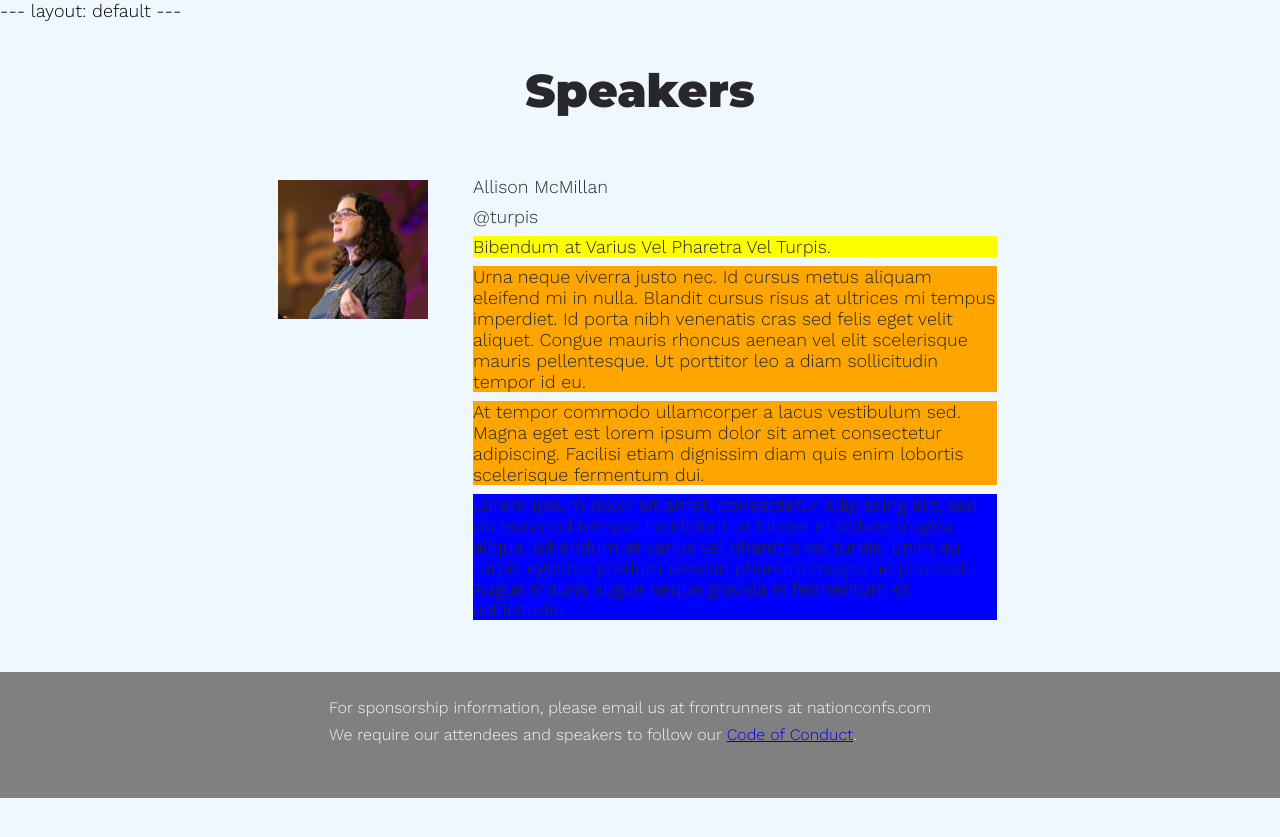
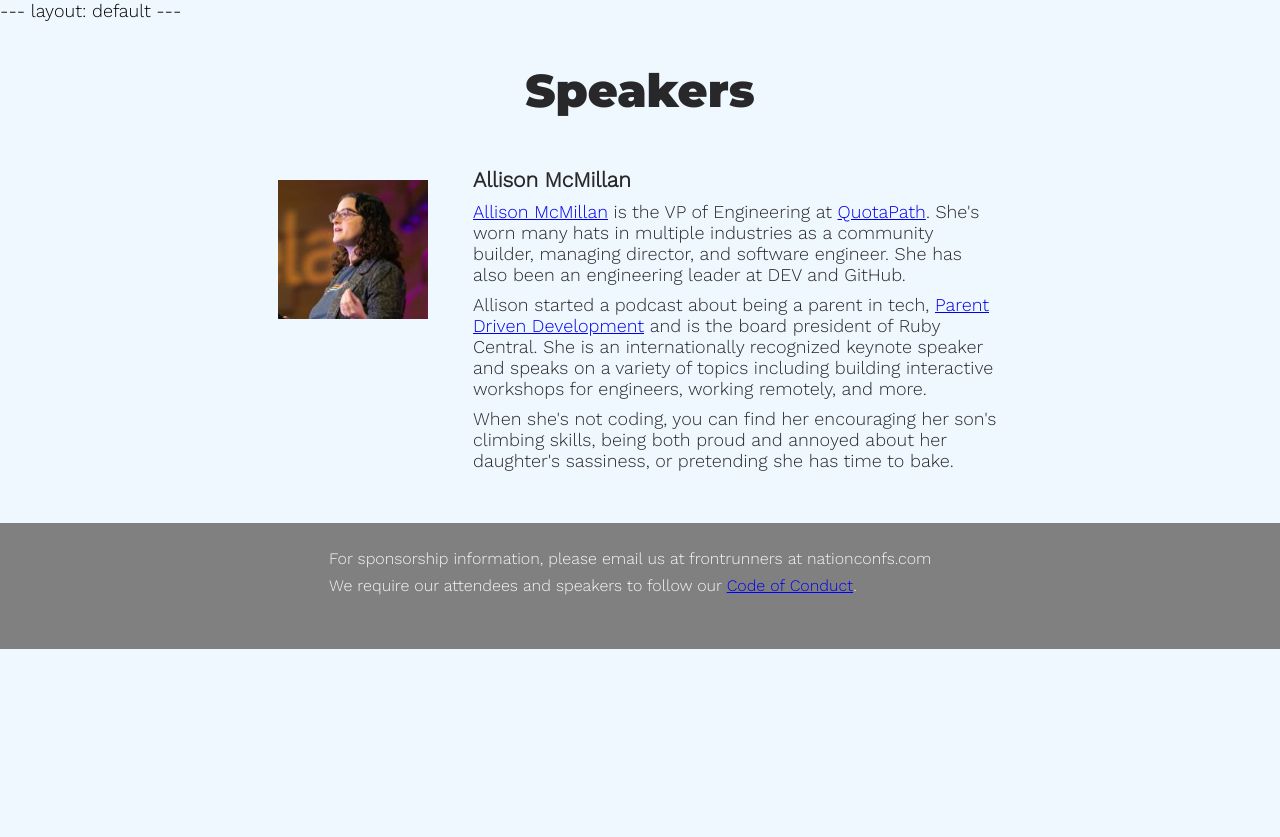
Before and after one commit to gothamgo/frontrunnersconf.github.io, a Jekyll site: the page built from test/testpage.html, in a window 1280 px wide. Shown: the top 837 px of the page. Built offline with Jekyll 4.4.1, drawn with Linux system fonts in a browser that asks for light colours.

Commit message:
Update speaker_panel.html

```diff
--- a/_includes/speaker_panel.html
+++ b/_includes/speaker_panel.html
@@ -10,10 +10,12 @@ layout: default
   div.speaker-photo {
     padding: 35px 20px;
   }
+  img.speaker-image {
+    padding: 3px 0px 0px 0px;
+  }
   div.speaker-details {
     padding: 25px;
   }
-
   div.speaker p {
     color: #28282B;
   }
@@ -23,27 +25,24 @@ layout: default
   div.speaker h3 {
     color: #28282B;
   }
+  p.speaker-name {
+  }
+  p.speaker-bio {
+  }
+
   p.talk-time {
     background-color: red;
   }
   p.talk-title {
     background-color: yellow;
   }
-  img.speaker-image {
-    padding: 3px 0px 0px 0px;
-  }
   img.speaker-social {
     background-color: grey;
-  }
-  p.speaker-name {
-  }
-  p.speaker-bio {
-    background-color: blue;
   }
   p.talk-description {
     background-color: orange;
   }
-  p.speaker-title {
+  p.talk-title {
     background-color: green;
   }
 </style>
@@ -63,8 +62,26 @@ layout: default
       <h3 class="talk-time">9:00 - 9:45</h3>
       -->
 
-	    <p class="speaker-name">Allison McMillan</span></p>
+	    <h3 class="speaker-name">Allison McMillan</span></h3>
 
+      <p class="speaker-bio">
+        <a href="https://daydreamsinruby.com" target="_blank">Allison McMillan</a>
+        is the VP of Engineering at
+        <a href="https://www.quotapath.com/" target="_blank">QuotaPath</a>.
+        She's worn many hats in multiple industries as a community builder, managing director, and software engineer.
+        She has also been an engineering leader at DEV and GitHub.
+      </p>
+      <p class="speaker-bio">
+        Allison started a podcast about being a parent in tech,
+        <a href="https://www.parentdrivendevelopment.com/" target="_blank">Parent Driven Development</a>
+        and is the board president of Ruby Central. She is an internationally recognized keynote speaker and speaks on a variety of topics including building interactive workshops for engineers, working remotely, and more.
+      </p>
+      <p class="speaker-bio">
+        When she's not coding, you can find her encouraging her son's climbing skills, being both proud and annoyed about her daughter's sassiness, or pretending she has time to bake.
+	    </p>
+
+
+<!--
       <p class="speaker-social">@turpis</p>
 
       <p class="talk-title">Bibendum at Varius Vel Pharetra Vel Turpis.</p>
@@ -82,13 +99,8 @@ layout: default
         Magna eget est lorem ipsum dolor sit amet consectetur adipiscing.
         Facilisi etiam dignissim diam quis enim lobortis scelerisque fermentum dui.
       </p>
+-->
 
-      <p class="speaker-bio">
-        Lorem ipsum dolor sit amet, consectetur adipiscing elit, sed do eiusmod tempor incididunt ut labore et dolore magna aliqua.
-        Bibendum at varius vel pharetra vel turpis.
-        Enim eu turpis egestas pretium aenean pharetra magna ac placerat.
-        Augue mauris augue neque gravida in fermentum et sollicitudin.
-      </p>
     </div>
 
   </div>
```
